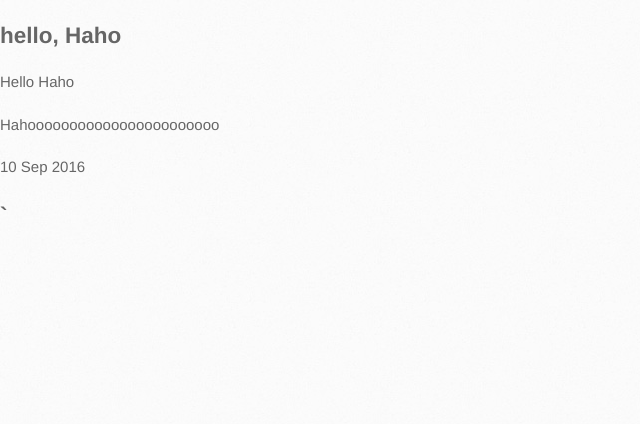
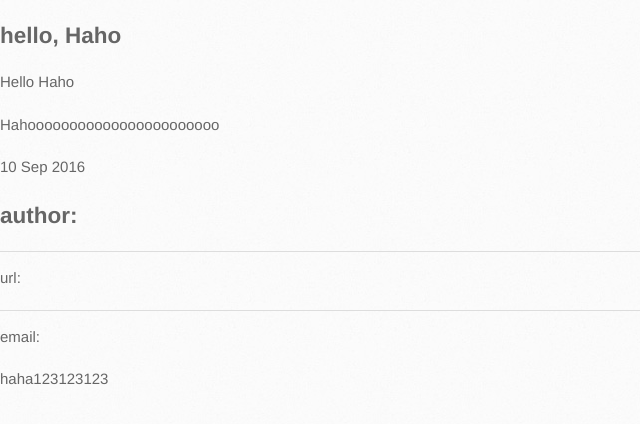
Before and after one commit to binbin666/binbin666.github.io, a Jekyll site: the page built from _posts/2016-09-10-helloHaho.md, in a window 1280 px wide. Shown: the top 424 px of the page, without its empty margins (0-640 px from the left). Built offline with Jekyll 4.4.1, drawn with Linux system fonts in a browser that asks for light colours.

Commit message:
post upload 4

```diff
--- a/_config.yml
+++ b/_config.yml
@@ -3,6 +3,9 @@ highlighter: rouge
 permalink: /news/:year/:month/:day/:title/
 
 timezone: Asis/Shanghai
+
+author: rancho
+email: iotcoder@gmail.com
 
 name: rancho • An interested coder
 description: Git blogs
--- a/_posts/2016-09-10-helloHaho.md
+++ b/_posts/2016-09-10-helloHaho.md
@@ -6,4 +6,10 @@ title:	hello, Haho
 <p>Hello Haho</p>
 <p>Hahooooooooooooooooooooooo</p>
 <p> {{ page.date | date_to_string }} </p>
-<h2>{{ post.author }}`{{ post.url }}</h2>
+<h2>author: {{ post.author }}</h2>
+<hr>
+url:{{ post.url }}
+<hr>
+email: {{ post.email }}
+<br>
+<p>haha123123123</p>
```
